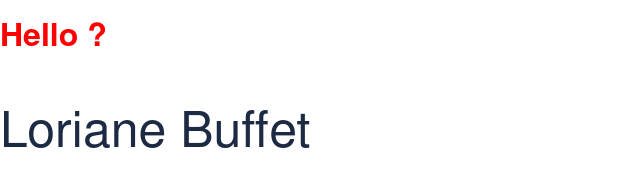
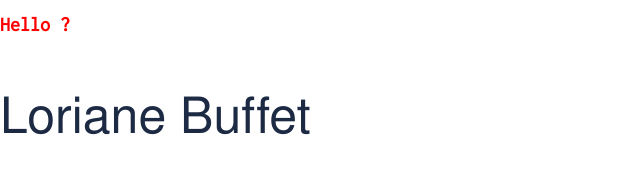
Before and after one commit to elbuffeto/personal-website, a website: page app/index.html in a window 1280 px wide. Shown: the whole page, without its empty margins (0-640 px from the left). Drawn offline with Linux system fonts and the light colour scheme.

Commit message:
Created font-face mixin

```diff
--- a/app/index.html
+++ b/app/index.html
@@ -9,6 +9,5 @@
 <body>
   <h1>Hello ?</h1>
   <p>Loriane Buffet</p>
-  <script src="main.js" type="text/javascript"></script>
 </body>
 </html>
--- a/app/styles/base/_setup.scss
+++ b/app/styles/base/_setup.scss
@@ -1,4 +1,4 @@
-@font-face()
+@include font-face();
 
 html {
   font-size: 62.5%;
--- a/app/styles/helpers/_font-face.mixin.scss
+++ b/app/styles/helpers/_font-face.mixin.scss
@@ -1,9 +1,40 @@
 /// About font support
 /// @link https://css-tricks.com/snippets/css/using-font-face/
 
-@font-face {
-  font-family: 'MyWebFont';
-  src: url('webfont.woff2') format('woff2'),
-       url('webfont.woff') format('woff'),
-       url('webfont.ttf')  format('truetype'),
+$font-path: '../../fonts/';
+
+/// Returns @font-face rules
+/// @author Loriane Buffet
+////
+/// @param {map} $map - map defines project fonts
+///
+/// @see {map} $theme-fonts - Defines fonts in project
+///
+@mixin font-face($map: $theme-fonts) {
+  @each $key, $value in $map {
+    @font-face {
+      font-family: map-get($value, name);
+      src: url($font-path + map-get($value, src) + '/' + map-get($value, src) + '.woff2') format('woff2'),
+           url($font-path + map-get($value, src) + '/' + map-get($value, src) + '.woff') format('woff'),
+           url($font-path + map-get($value, src) + '/' + map-get($value, src) + '.ttf') format('truetype');
+
+      @if map-has-key($value, weight) {
+        font-weight: unquote(map-get($value, weight));
+      } @else {
+        font-weight: normal;
+      }
+
+      @if map-has-key($value, style) {
+        font-weight: unquote(map-get($value, style));
+      } @else {
+        font-style: normal;
+      }
+
+      @if map-has-key($value, variant) {
+        font-weight: unquote(map-get($value, variant));
+      } @else {
+        font-variant: normal;
+      }
+    }
+  }
 }
--- a/app/styles/pages/_home.scss
+++ b/app/styles/pages/_home.scss
@@ -12,6 +12,6 @@ p {
 }
 
 h1 {
-  font-family: font-name('default');
+  font-family: font-name('primary');
   color: red;
 }
--- a/app/styles/theme/_theme.scss
+++ b/app/styles/theme/_theme.scss
@@ -5,16 +5,20 @@ $theme-fonts: (
     'name': 'Nimbus Sans',
     'fallback': 'Arial',
     'type': 'sans-serif',
+    'src': 'nimbussans',
   ),
   default-bold: (
     'name': 'Nimbus Sans Bold',
     'fallback': 'Arial Black',
     'type': 'sans-serif',
+    'src': 'nimbussans-bold',
+    'weight': 'bold',
   ),
   primary: (
     'name': 'Inconsolata',
     'fallback': 'Courier',
     'type': 'monospace',
+    'src': 'inconsolata',
   ),
 );
 
@@ -23,11 +27,11 @@ $theme-fonts: (
 $theme-colors: (
   general: (
     'default': #1c2a43,
-    'primary': #000000,
+    'primary': #000,
     'secondary': #f22613,
   ),
   background: (
-    'default': #ffffff,
+    'default': #fff,
     'primary': #f7f7f7,
   )
 );
```
Also changed, not shown: app/css/main.css, app/fonts/nimbussans-bold/nimbussans-bold.ttf (renamed from app/fonts/nimbussansl-bold/nimbussanl-bol.ttf), app/fonts/nimbussans-bold/nimbussans-bold.woff (renamed from app/fonts/nimbussansl-bold/nimbussanl-bol.woff), app/fonts/nimbussans-bold/nimbussans-bold.woff2 (renamed from app/fonts/nimbussansl-bold/nimbussanl-bol.woff2), app/fonts/nimbussans/nimbussans.ttf (renamed from app/fonts/nimbussansl-reg/nimbussanl-reg.ttf), app/fonts/nimbussans/nimbussans.woff (renamed from app/fonts/nimbussansl-reg/nimbussanl-reg.woff), app/fonts/nimbussans/nimbussans.woff2 (renamed from app/fonts/nimbussansl-reg/nimbussanl-reg.woff2).
